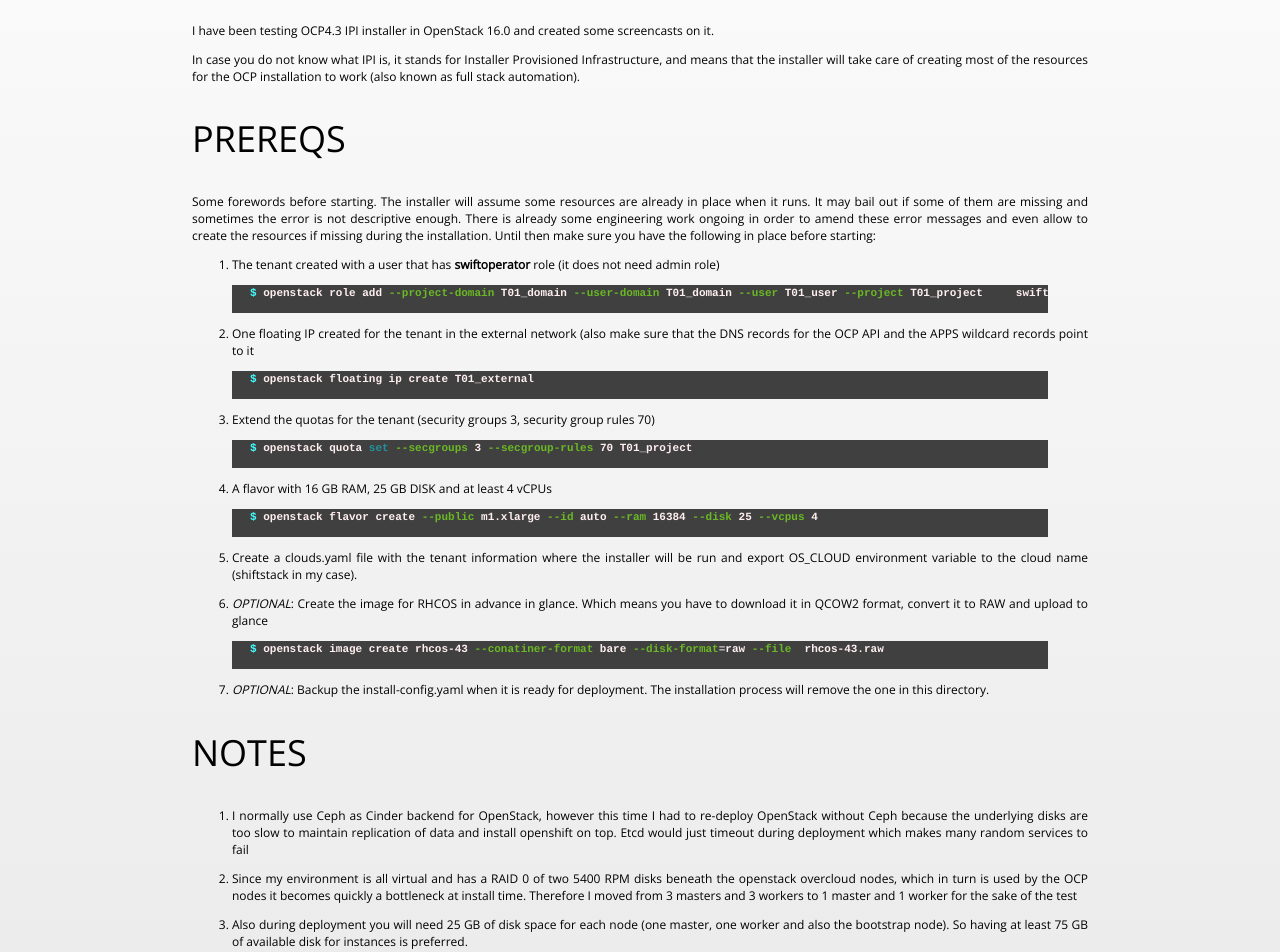
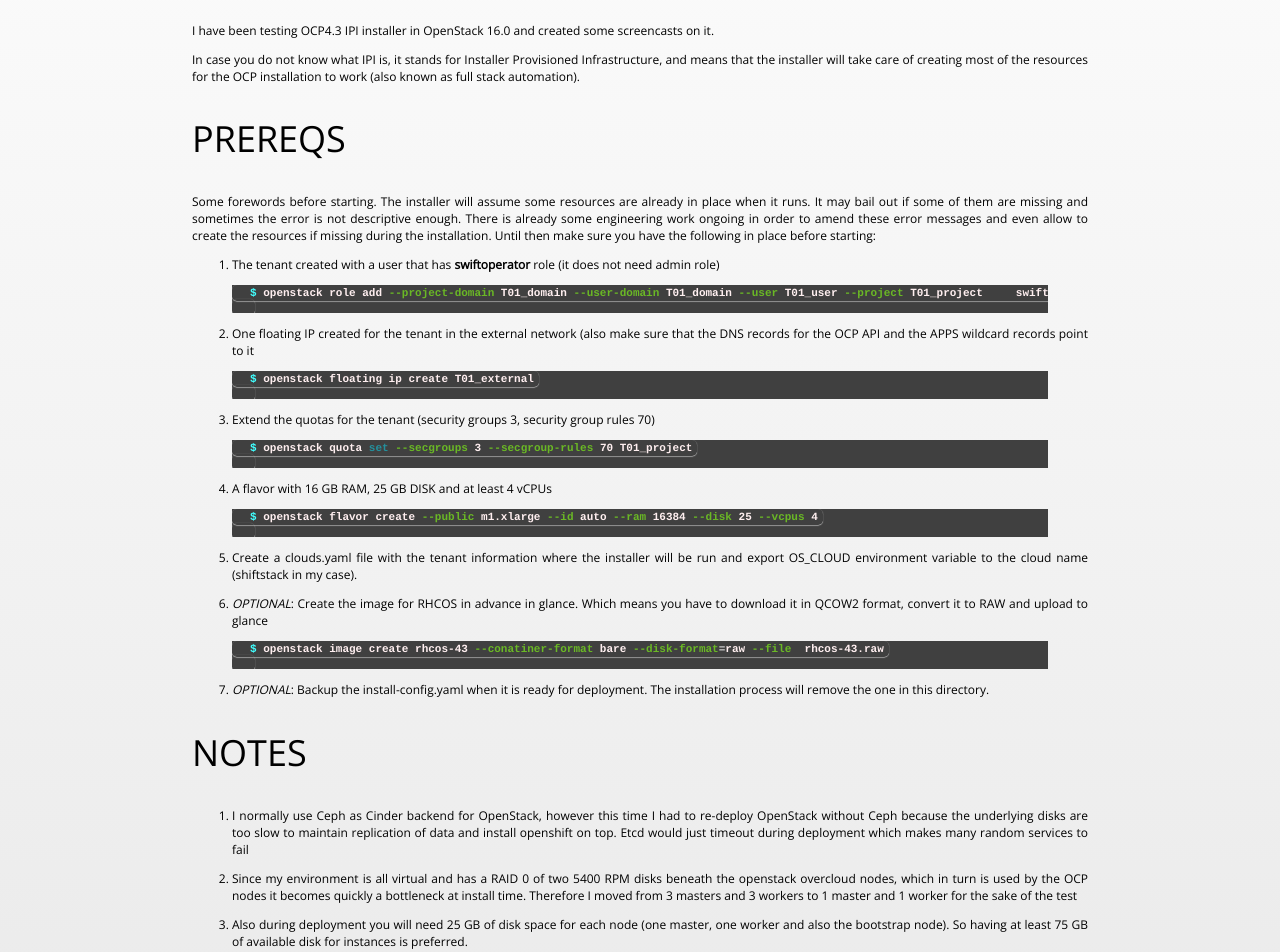
Before and after one commit to mauroseb/mauroseb.github.io, a Jekyll site: the page built from _posts/2020-05-31-OCP43-on-OSP16.md, in a window 1280 px wide. Shown: the part 375-1327 px from the top of the page. Built offline with Jekyll 4.4.1, drawn with Linux system fonts in a browser that asks for light colours.

Commit message:
Update main.css

```diff
--- a/css/main.css
+++ b/css/main.css
@@ -345,7 +345,8 @@
     font-weight: bold;
     word-wrap: break-word;
     box-decoration-break: clone;
-    border-radius: .2rem;
+    border-radius: .3rem;
+    box-shadow: 0px .5px 1px #d8d8d8;
 }
 
 hr.regular {
```
